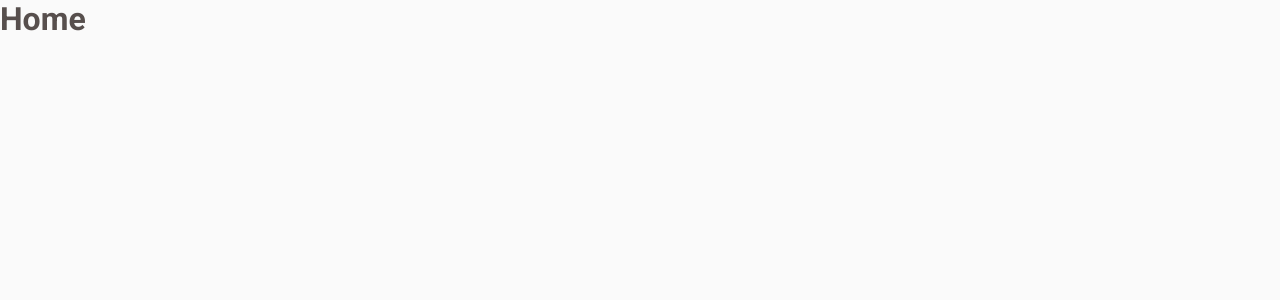
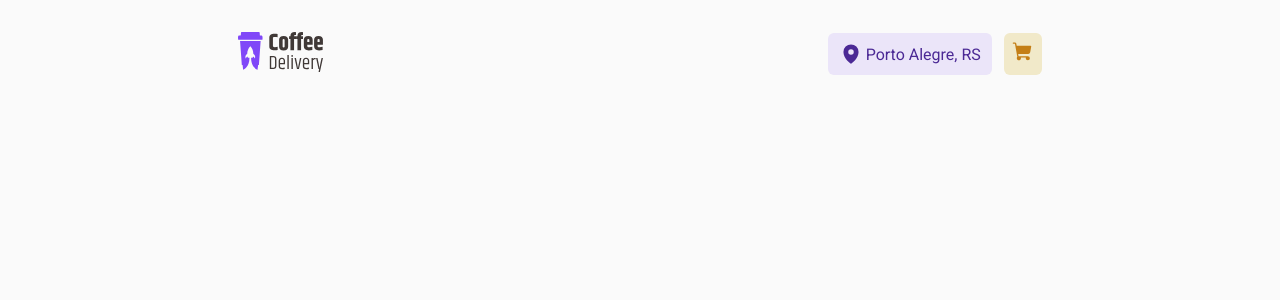
Before and after one commit to rnatu/coffee-delivery, a React (Vite) app: page / in a window 1280 px wide. Shown: the top 300 px of the page. Built offline with nearby package versions, Linux system fonts and the light colour scheme.

Commit message:
feat: add header css

```diff
--- /dev/null
+++ b/src/components/Header/index.tsx
@@ -0,0 +1,25 @@
+import { ShoppingCart, MapPin } from 'phosphor-react';
+import { NavLink } from 'react-router-dom';
+import logo from '../../assets/logo.svg';
+import { HeaderContainer, HeadNav } from './styles';
+
+export function Header() {
+  return (
+    <HeaderContainer>
+      <NavLink to="/">
+        <img src={logo} alt="" />
+      </NavLink>
+
+      <HeadNav>
+        <button type="button">
+          <MapPin size={22} weight="fill" />
+          Porto Alegre, RS
+        </button>
+
+        <NavLink to="history">
+          <ShoppingCart size={22} weight="fill" />
+        </NavLink>
+      </HeadNav>
+    </HeaderContainer>
+  );
+}
--- /dev/null
+++ b/src/components/Header/styles.tsx
@@ -0,0 +1,39 @@
+import styled from 'styled-components';
+
+export const HeaderContainer = styled.header`
+  margin: 0 auto;
+  padding: 32px 0;
+
+  max-width: calc(51.25rem - 1rem);
+
+  display: flex;
+  align-items: center;
+  justify-content: space-between;
+`;
+
+export const HeadNav = styled.nav`
+  display: flex;
+  gap: 12px;
+
+  button {
+    border: none;
+    border-radius: 6px;
+    display: flex;
+    align-items: center;
+
+    gap: 0.25rem;
+    background-color: ${(props) => props.theme['purple-light']};
+    color: ${(props) => props.theme['purple-dark']};
+
+    padding: 0 0.7rem;
+  }
+
+  a {
+    border: none;
+    border-radius: 6px;
+
+    padding: 8px;
+    background-color: ${(props) => props.theme['yellow-light']};
+    color: ${(props) => props.theme['yellow-dark']};
+  }
+`;
--- /dev/null
+++ b/src/layouts/DefaultLayout/index.tsx
@@ -0,0 +1,12 @@
+import { Outlet } from 'react-router-dom';
+import { Header } from '../../components/Header';
+import { LayoutContainer } from './styles';
+
+export function DefaultLayout() {
+  return (
+    <LayoutContainer>
+      <Header />
+      <Outlet />
+    </LayoutContainer>
+  );
+}
--- /dev/null
+++ b/src/layouts/DefaultLayout/styles.ts
@@ -0,0 +1,5 @@
+import styled from 'styled-components';
+
+export const LayoutContainer = styled.div`
+  padding: 0 1rem;
+`;
--- a/src/router.tsx
+++ b/src/router.tsx
@@ -1,14 +1,15 @@
 import { Routes, Route } from 'react-router-dom';
+import { DefaultLayout } from './layouts/DefaultLayout';
 import { History } from './pages/History';
-import { Home } from './pages/Home';
 import { NotFound } from './pages/NotFound';
 
 export function Router() {
   return (
     <Routes>
-      <Route path="/" element={<Home />} />
-      <Route path="History" element={<History />} />
-      <Route path="*" element={<NotFound />} />
+      <Route path="/" element={<DefaultLayout />}>
+        <Route path="History" element={<History />} />
+        <Route path="*" element={<NotFound />} />
+      </Route>
     </Routes>
   );
 }
--- a/src/styles/global.ts
+++ b/src/styles/global.ts
@@ -26,6 +26,10 @@
     font-size: 1rem;
   }
 
+  button {
+    cursor: pointer;
+  }
+
   :focus {
     outline: 0;
 
```
